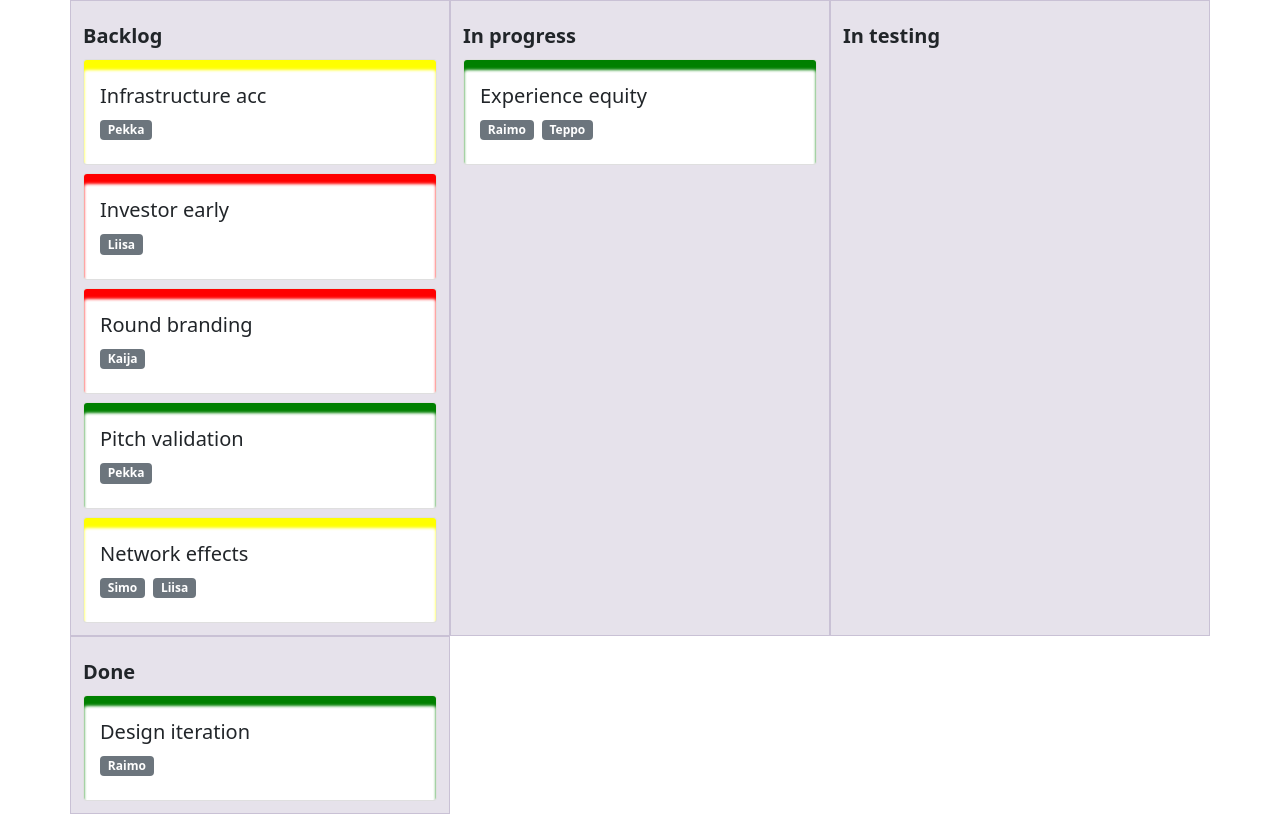
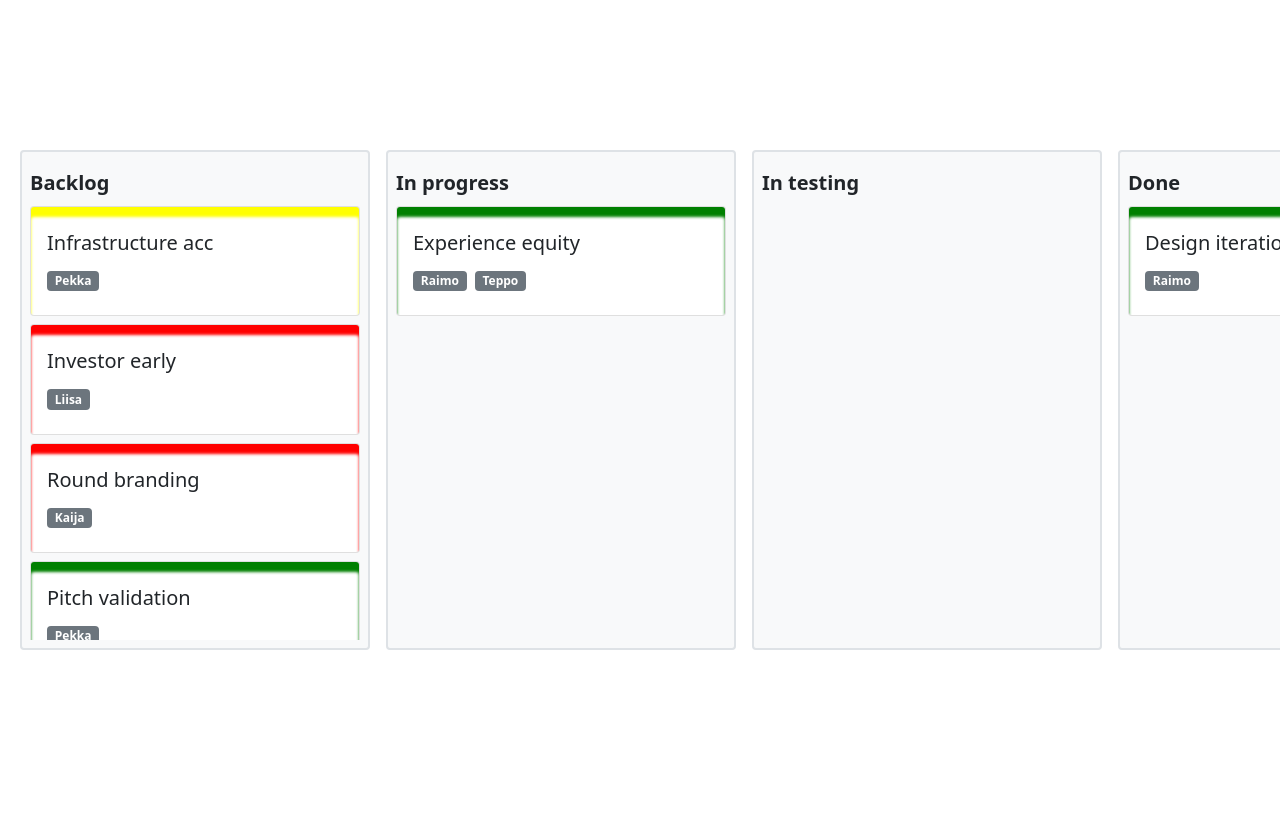
Before and after one commit to csisrobi/kanban-board, a React app in the folder app/: page / in a window 1280 px wide. After the commit the page ends 800 px from the top, so only its background shows below. Built offline with nearby package versions, Linux system fonts and the light colour scheme.

Commit message:
added drag / drop functionality, some styling changes

```diff
--- a/app/package.json
+++ b/app/package.json
@@ -10,11 +10,12 @@
   "author": "",
   "license": "ISC",
   "dependencies": {
+    "@dnd-kit/core": "^6.0.8",
+    "@dnd-kit/modifiers": "^6.0.1",
+    "@dnd-kit/sortable": "^7.0.2",
     "bootstrap": "^5.1.3",
     "react": "^18.1.0",
     "react-bootstrap": "^2.4.0",
-    "react-dnd": "^16.0.1",
-    "react-dnd-html5-backend": "^16.0.1",
     "react-dom": "^18.1.0",
     "react-router-dom": "^6.3.0",
     "sass": "^1.52.1",
--- a/app/src/App.js
+++ b/app/src/App.js
@@ -44,14 +44,7 @@ const App = () => {
     exampleOfMockAPI();
   }, []);
 
-  return (
-    <div className="container">
-      {/*create your own containers and components*/}
-      <Routes>
-        <Route path="/" element={<Board />} />
-      </Routes>
-    </div>
-  );
+  return <Board />;
 };
 
 export default App;
--- a/app/src/components/Card/Card.js
+++ /dev/null
@@ -1,19 +0,0 @@
-import React from "react";
-import "./style.scss";
-
-export const Card = ({ title, description, assignees, importance }) => {
-  return (
-    <div className={`card importance-${importance}`}>
-      <div className="card-body">
-        <h5 className="card-title py-2">{title}</h5>
-        <h6 className="card-subtitle mb-2 text-body-secondary gap-2 d-flex flex-wrap">
-          {assignees.map((assignee, i) => (
-            <span key={`${assignee}-${i}`} className="badge bg-secondary">
-              {assignee}
-            </span>
-          ))}
-        </h6>
-      </div>
-    </div>
-  );
-};
--- a/app/src/components/Card/style.scss
+++ b/app/src/components/Card/card.scss
@@ -9,3 +9,7 @@
 .importance-2 {
   box-shadow: 0px 10px 3px green inset;
 }
+
+.dragCardRoot {
+  height: 110px;
+}
--- /dev/null
+++ b/app/src/components/Card/index.js
@@ -0,0 +1,46 @@
+import React, { useEffect } from "react";
+import "./card.scss";
+import { useSortable } from "@dnd-kit/sortable";
+import { CSS } from "@dnd-kit/utilities";
+import { useDraggable } from "@dnd-kit/core";
+
+export const Card = ({ task, users, columnId }) => {
+  const { importance, name, description, id, assigned } = task;
+  const assignees = assigned.map(
+    (assignedUser) => users.find((user) => user.id === assignedUser).name
+  );
+  const { setNodeRef, attributes, listeners, transition, transform } =
+    useSortable({
+      id,
+      data: {
+        type: "task",
+        task,
+        columnId,
+      },
+    });
+  const style = {
+    transition,
+    transform: CSS.Transform.toString(transform),
+  };
+
+  return (
+    <div
+      ref={setNodeRef}
+      style={style}
+      className={`card importance-${importance}`}
+      {...attributes}
+      {...listeners}
+    >
+      <div className="card-body">
+        <h5 className="card-title py-2">{name}</h5>
+        <p className="card-text mb-2 text-body-secondary gap-2 d-flex flex-wrap">
+          {assignees.map((assignee, i) => (
+            <span key={`${assignee}-${i}`} className="badge bg-secondary">
+              {assignee}
+            </span>
+          ))}
+        </p>
+      </div>
+    </div>
+  );
+};
--- /dev/null
+++ b/app/src/components/Column/column.scss
@@ -0,0 +1,4 @@
+.columnRoot {
+  width: 350px;
+  height: 500px;
+}
--- /dev/null
+++ b/app/src/components/Column/index.js
@@ -0,0 +1,32 @@
+import React, { useMemo } from "react";
+import { Card } from "../Card";
+import { SortableContext } from "@dnd-kit/sortable";
+import { useDroppable } from "@dnd-kit/core";
+import "./column.scss";
+
+export const Column = ({ column, users }) => {
+  const { id, name, tasks } = column;
+  const taskIds = useMemo(() => tasks.map((task) => task.id, [tasks]));
+  const { setNodeRef } = useDroppable({
+    id,
+    data: {
+      type: "column",
+      column,
+    },
+  });
+  return (
+    <div
+      ref={setNodeRef}
+      className="border border-2 rounded p-2 bg-light columnRoot d-flex flex-column"
+    >
+      <div className="py-2 fs-5 fw-bold">{name}</div>
+      <div className="d-flex flex-column gap-2 overflow-auto">
+        <SortableContext items={taskIds}>
+          {tasks.map((task) => (
+            <Card key={task.id} columnId={id} users={users} task={task} />
+          ))}
+        </SortableContext>
+      </div>
+    </div>
+  );
+};
--- /dev/null
+++ b/app/src/containers/Board/board.scss
@@ -0,0 +1,10 @@
+.boardRoot {
+  display: flex;
+  align-items: center;
+  padding-right: 20px;
+  padding-left: 20px;
+  overflow-y: hidden;
+  margin: auto;
+  min-height: 100vh;
+  width: 100%;
+}
--- a/app/src/containers/Board/index.js
+++ b/app/src/containers/Board/index.js
@@ -1,14 +1,27 @@
-import React, { useEffect, useState } from "react";
-import { Card } from "../../components/Card/Card";
-import { DndProvider } from "react-dnd";
-import { HTML5Backend } from "react-dnd-html5-backend";
+import React, { useEffect, useState, useCallback } from "react";
+import {
+  DndContext,
+  DragOverlay,
+  useSensor,
+  useSensors,
+  PointerSensor,
+} from "@dnd-kit/core";
+import {
+  restrictToWindowEdges,
+  restrictToParentElement,
+} from "@dnd-kit/modifiers";
+import { createPortal } from "react-dom";
 import BoardAPI from "../../api/board";
 import UserAPI from "../../api/user";
+import { Column } from "../../components/Column";
+import { arrayMove } from "@dnd-kit/sortable";
+import { Card } from "../../components/Card";
+import "./board.scss";
 
 const Board = () => {
   const [boardColumns, setBoardColumns] = useState([]);
   const [users, setUsers] = useState([]);
-
+  const [activeTask, setActiveTask] = useState(null);
   useEffect(async () => {
     const resBoard = await BoardAPI.getBoardColumns();
     const resUsers = await UserAPI.getUsers();
@@ -17,33 +30,166 @@ const Board = () => {
     setUsers(resUsers.data);
   }, []);
 
+  const moveCardToColumn = useCallback(
+    (taskData, newColumnData, oldColumnId, overTaskData) => {
+      const oldColumnBoardIndex = boardColumns.findIndex(
+        (boardColumn) => boardColumn.id === oldColumnId
+      );
+
+      const oldColumnTasks = boardColumns[oldColumnBoardIndex].tasks;
+      const newColumnTasks = newColumnData.tasks;
+
+      const newTaskListForOldColumn = oldColumnTasks.filter(
+        (task) => task.id !== taskData.id
+      );
+      let newTaskListForNewColumn;
+      if (overTaskData) {
+        const overColumnIndex = newColumnTasks.findIndex(
+          (col) => col.id === overTaskData.id
+        );
+        newTaskListForNewColumn = newColumnTasks.toSpliced(
+          overColumnIndex,
+          0,
+          taskData
+        );
+      } else {
+        newTaskListForNewColumn = [...newColumnTasks, taskData];
+      }
+      setBoardColumns((prevBoardColumns) =>
+        prevBoardColumns.map((boardColumn) => {
+          if (boardColumn.id === oldColumnId) {
+            return {
+              ...boardColumn,
+              tasks: newTaskListForOldColumn,
+            };
+          }
+          if (boardColumn.id === newColumnData.id) {
+            return {
+              ...boardColumn,
+              tasks: newTaskListForNewColumn,
+            };
+          }
+          return boardColumn;
+        })
+      );
+    },
+    [boardColumns]
+  );
+
+  const sortCard = useCallback(
+    (activeTaskData, overTaskData, columnId) => {
+      const columnBoardIndex = boardColumns.findIndex(
+        (boardColumn) => boardColumn.id === columnId
+      );
+      const columnTasks = boardColumns[columnBoardIndex].tasks;
+
+      const activeColumnIndex = columnTasks.findIndex(
+        (col) => col.id === activeTaskData.id
+      );
+      const overColumnIndex = columnTasks.findIndex(
+        (col) => col.id === overTaskData.id
+      );
+
+      const newTaskListForColumn = arrayMove(
+        columnTasks,
+        activeColumnIndex,
+        overColumnIndex
+      );
+
+      setBoardColumns((prevBoardColumns) =>
+        prevBoardColumns.map((boardColumn) => {
+          if (boardColumn.id === columnId) {
+            return {
+              ...boardColumn,
+              tasks: newTaskListForColumn,
+            };
+          }
+          return boardColumn;
+        })
+      );
+    },
+    [boardColumns]
+  );
+
+  const sensors = useSensors(
+    useSensor(PointerSensor, {
+      activationConstraint: {
+        distance: 10,
+      },
+    })
+  );
+
+  const onDragStart = (event) => {
+    setActiveTask(event.active.data.current.task);
+  };
+
+  const onDragOver = (event) => {
+    const { active, over } = event;
+
+    if (!over) return;
+
+    const activeId = active.id;
+    const overId = over.id;
+
+    if (activeId === overId) return;
+
+    const isActiveATask = active.data.current?.type === "task";
+    const isOverATask = over.data.current?.type === "task";
+
+    if (!isActiveATask) return;
+    const activeTask = active.data.current;
+    const columnId = active.data.current.columnId;
+
+    if (isActiveATask && isOverATask) {
+      const overTask = over.data.current;
+
+      if (columnId !== overTask.columnId) {
+        const newColumnData = boardColumns.find(
+          (boardColumn) => boardColumn.id === overTask.columnId
+        );
+        return moveCardToColumn(
+          activeTask.task,
+          newColumnData,
+          columnId,
+          overTask.task
+        );
+      }
+      const columnData = boardColumns.find(
+        (boardColumn) => boardColumn.id === columnId
+      );
+      return sortCard(activeTask.task, overTask.task, columnData.id);
+    }
+
+    const isOverAColumn = over.data.current?.type === "column";
+
+    if (isActiveATask && isOverAColumn) {
+      const newColumnData = over.data.current.column;
+      moveCardToColumn(activeTask.task, newColumnData, columnId);
+    }
+  };
+
   return (
-    <DndProvider backend={HTML5Backend}>
-      <div className="row mb-3 overflow-scroll">
-        {boardColumns.map((boardColumn) => (
-          <div key={boardColumn.id} className="col-4 example-grid-col">
-            <div className="py-2 fs-5 fw-bold">{boardColumn.name}</div>
-            <div className="d-flex flex-column gap-2">
-              {boardColumn.tasks.map((task) => {
-                const assignees = task.assigned.map(
-                  (assignedUser) =>
-                    users.find((user) => user.id === assignedUser).name
-                );
-                return (
-                  <Card
-                    key={task.id}
-                    title={task.name}
-                    description={task.description}
-                    assignees={assignees}
-                    importance={task.importance}
-                  />
-                );
-              })}
-            </div>
-          </div>
-        ))}
-      </div>
-    </DndProvider>
+    <div className="boardRoot">
+      <DndContext
+        sensors={sensors}
+        onDragOver={onDragOver}
+        onDragStart={onDragStart}
+      >
+        <div className="d-flex gap-3 m-auto">
+          {boardColumns.map((boardColumn) => (
+            <Column key={boardColumn.id} column={boardColumn} users={users} />
+          ))}
+        </div>
+        {createPortal(
+          <DragOverlay modifiers={[restrictToWindowEdges]}>
+            {activeTask && (
+              <Card task={activeTask} users={users} columnId={"test"} />
+            )}
+          </DragOverlay>,
+          document.body
+        )}
+      </DndContext>
+    </div>
   );
 };
 
--- a/app/src/style/style.scss
+++ /dev/null
@@ -1,7 +0,0 @@
-
-.example-grid-col {
-    padding-top: 0.75rem;
-    padding-bottom: 0.75rem;
-    background-color: rgba(86, 61, 124, .15);
-    border: 1px solid rgba(86, 61, 124, .2);
-}
```
Also changed, not shown: app/src/index.js (+7 -8 lines), 1 other file (tests, documents, lock files or other folders).
